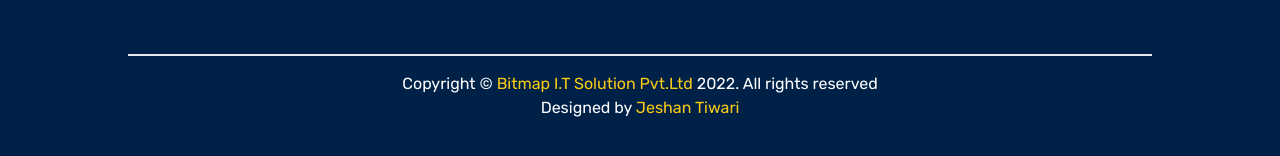
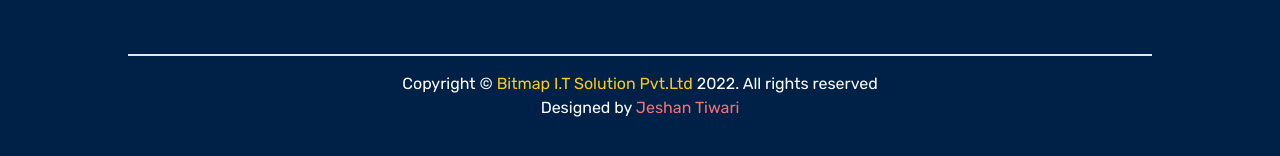
Before and after one commit to Jeshan1/hotelwebsites, a plain HTML site: page index.html in a window 1280 px wide. Shown: the part 5577-5733 px from the top of the page. Drawn offline with nearby package versions, Linux system fonts and the light colour scheme.

Commit message:
Update index.html

```diff
--- a/index.html
+++ b/index.html
@@ -457,7 +457,7 @@
     <div class="px-8 py-10 md:px-32 ">
         <div class="border-t-2 last-footer">
             <h2 class="mt-4 text-center text-md">Copyright &copy; <a href="https://www.bitmapitsolution.com/" class="text-yellow-400 text-md">Bitmap I.T Solution Pvt.Ltd</a> 2022. All rights reserved</h2>
-            <h2 class="p-0 m-0 text-center">Designed by <a href="https://www.facebook.com/jection.jection.564" class="text-yellow-400">Jeshan Tiwari</a></h2>
+            <h2 class="p-0 m-0 text-center">Designed by <a href="https://www.facebook.com/jection.jection.564" class="text-red-400">Jeshan Tiwari</a></h2>
         </div>
 
     </div>
```
